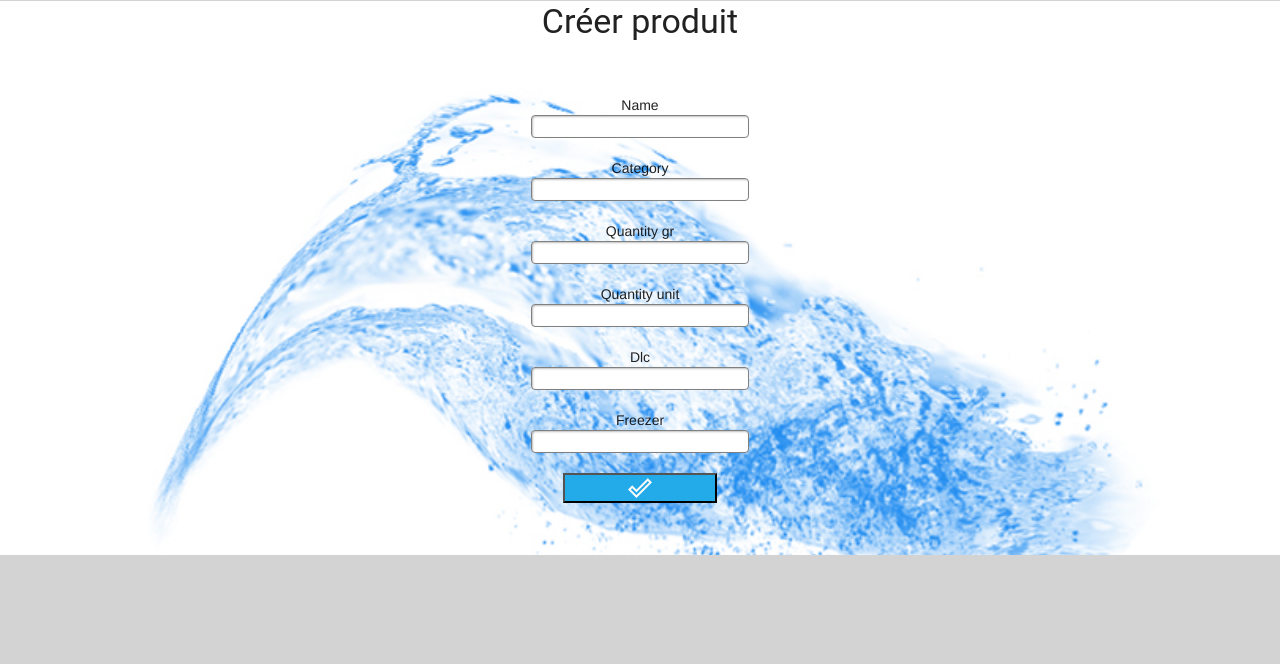
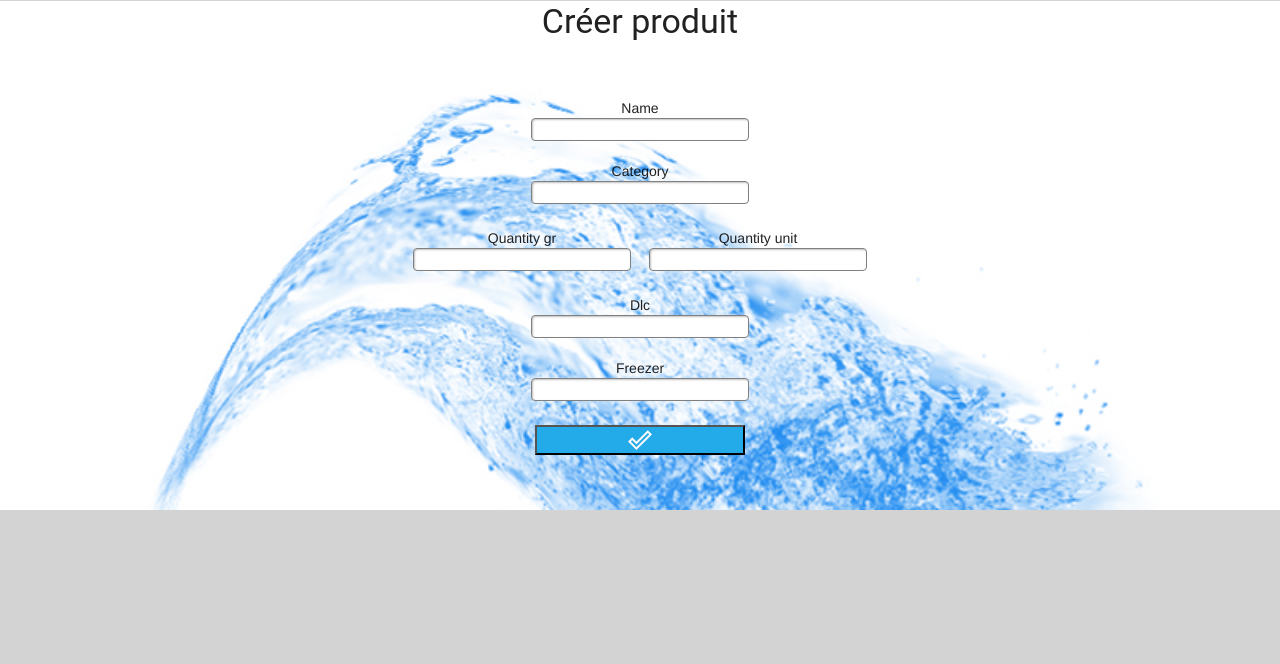
Before and after one commit to flormich/StoreFreezeSimple, a Symfony app: template templates/store/create.html.twig in a window 1280 px wide. Shown: the part 136-800 px from the top of the page. Run offline with Twig, Linux system fonts and the light colour scheme; the template is opened without the code that fills it, so the values that code supplies are empty; form fields are guessed from the names that the template uses; some libraries are stand-ins or nearby versions.

Commit message:
update display

```diff
--- a/assets/css/formulaire.css
+++ b/assets/css/formulaire.css
@@ -22,6 +22,9 @@ input, textarea, select
     border-radius:4px;
     width:15rem;
     box-shadow:1px 1px 2px #C0C0C0 inset;
+
+    margin-left: 0.5rem;
+    margin-right: 0.5rem;
 }
 
 textarea
@@ -76,5 +79,5 @@ input[type=submit], input[type=reset]
 
 button
 {
-    width: 11rem;
+    width: 15rem;
 }
--- a/assets/css/read.css
+++ b/assets/css/read.css
@@ -86,9 +86,8 @@ th {
     background-color: rgba(34, 171, 232, 0.3);
     color: black;
     text-shadow: 4px 4px 2px grey;
-    width: 7em;
-    padding-left: 1.5em;
-    padding-right: 1.5em;
+    /* padding-left: 1em;
+    padding-right: 1em; */
     height: 2.5rem;
 }
 
--- a/templates/store/create.html.twig
+++ b/templates/store/create.html.twig
@@ -34,24 +34,46 @@
             }
             }) }} #}
             <div class="border col-12 col-lg6">
+                <table>
+                    {# <tbody>                            #}
+                        <tr>
+                            <td colspan="2">
                                 <br>
                                 {{ form_row(form.name) }}
                                 <br>
                                 {{ form_row(form.Category) }}
+                            </td>
+                        </tr>
+                        <tr>
+                            <td>
                                 <br>
                                 {{ form_row(form.quantityGr) }}
+                            </td>
+                            <td>
                                 <br>
                                 {{ form_row(form.quantityUnit) }}
+                            </td>
+                        </tr>
+                        <tr>
+                            <td  colspan="2">
                                 <br>
                                 {{ form_row(form.dlc) }}
                                 <br>
                                 {{ form_row(form.Freezer) }}
+                            </td>
+                        </tr>
+                        <tr>
+                            <td colspan="2">
                                 <br>
                                 <button class="material-icons mdl-button--myColorValidate mdl-js-button" type="submit">done_outline</button>
                                 <br>
                                 {{ form_end(form) }}
                                 {# {{ form_end(form2) }} #}
                                 <br>
+                            </td>
+                        </tr>
+                    {# </tbody> #}
+                </table>
             </div>
             <br>
         </div>
```
Also changed, not shown: templates/store/read.html.twig (+6 -1 lines). Lines whose indentation alone changed are shown as unchanged.
